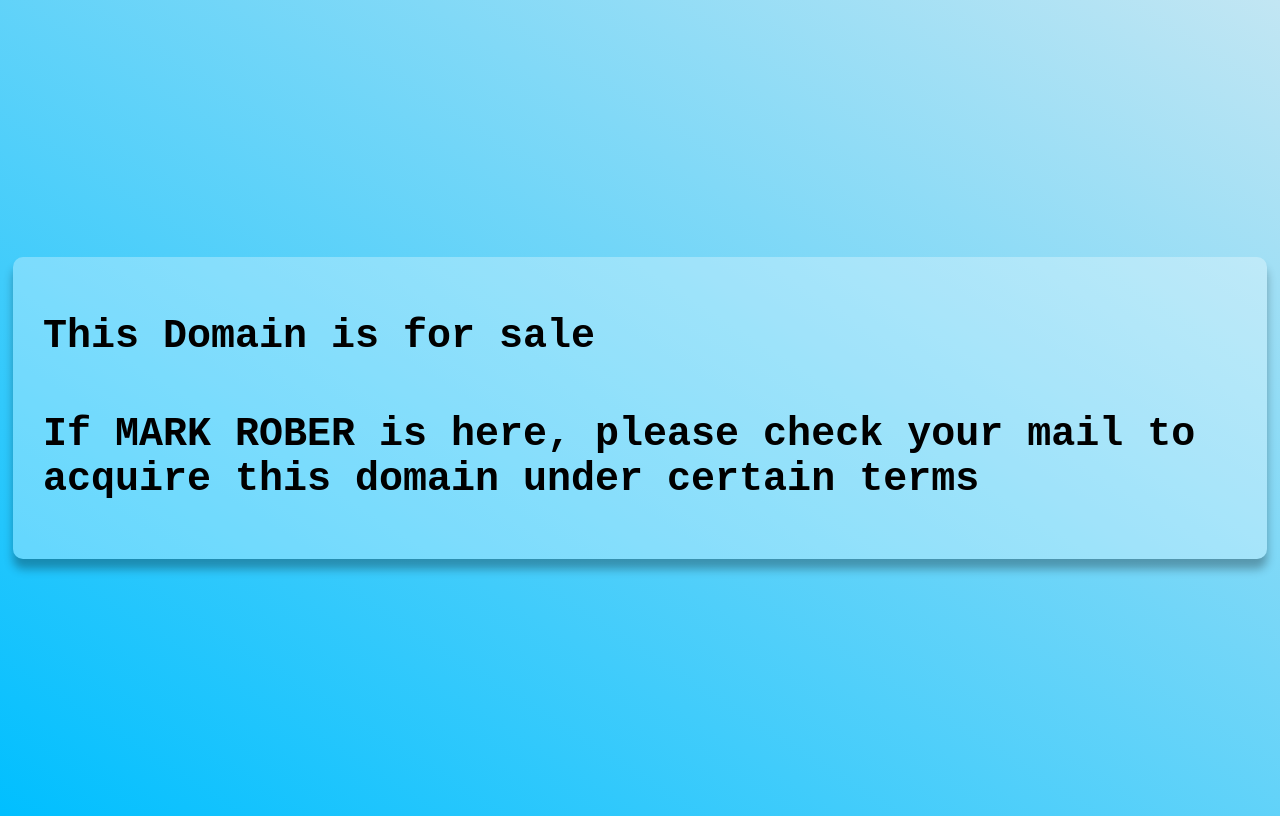
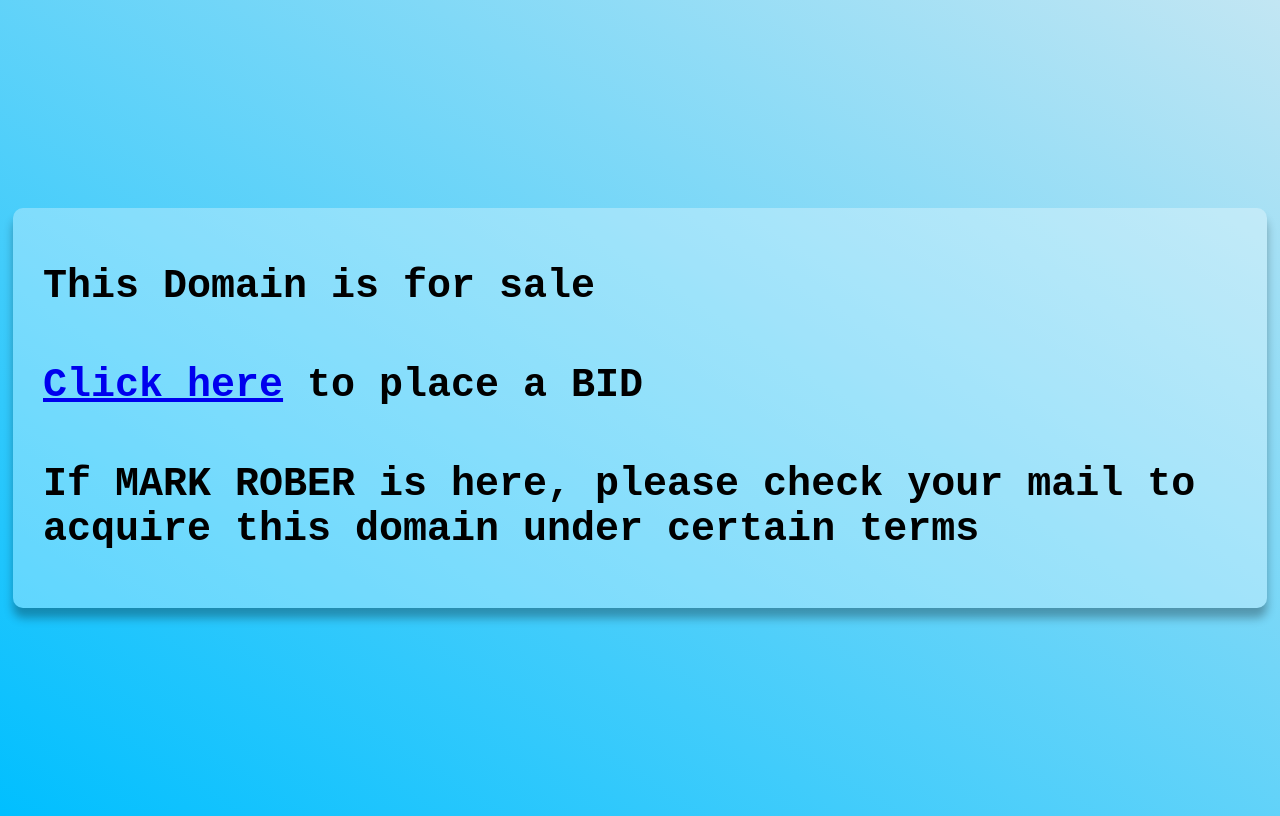
Before and after one commit to PhoeniX4747/Crunch, a plain HTML site: page index.html in a window 1280 px wide. Drawn offline with Linux system fonts and the light colour scheme.

Commit message:
Update index.html

```diff
--- a/index.html
+++ b/index.html
@@ -7,6 +7,7 @@
 <body>
     <div class="container">
         <h1 class="heading">This Domain is for sale</h1>
+        <h1 class="heading"><a href="https://forms.gle/DRNAsHrE1iPNrHB49" target="_blank">Click here</a>&nbsp;to place a BID</h1>
         <h1 class="heading">If MARK ROBER is here, please check your mail to acquire this domain under certain terms</h1>
     </div>
     <script src="script.js"></script>
```
